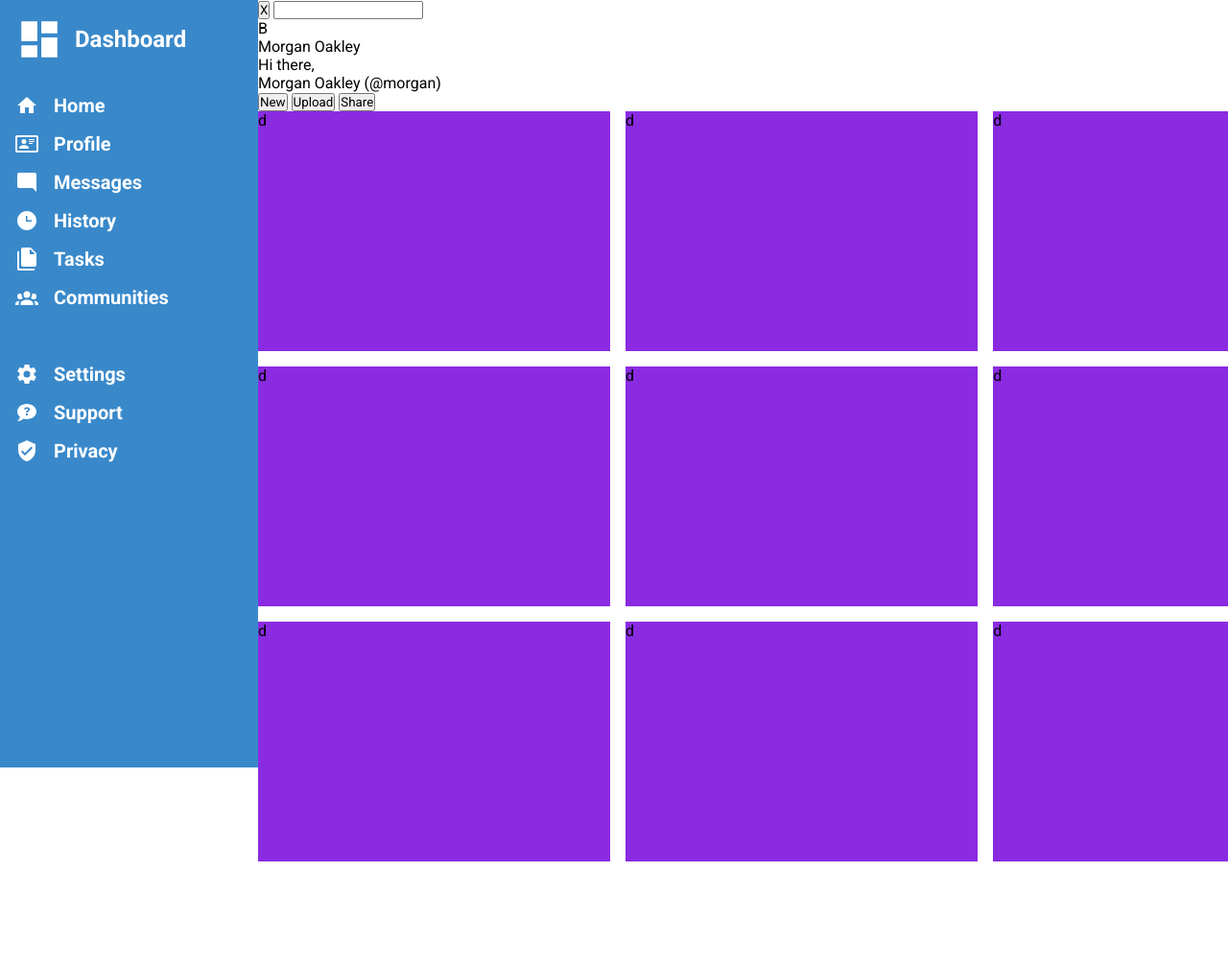
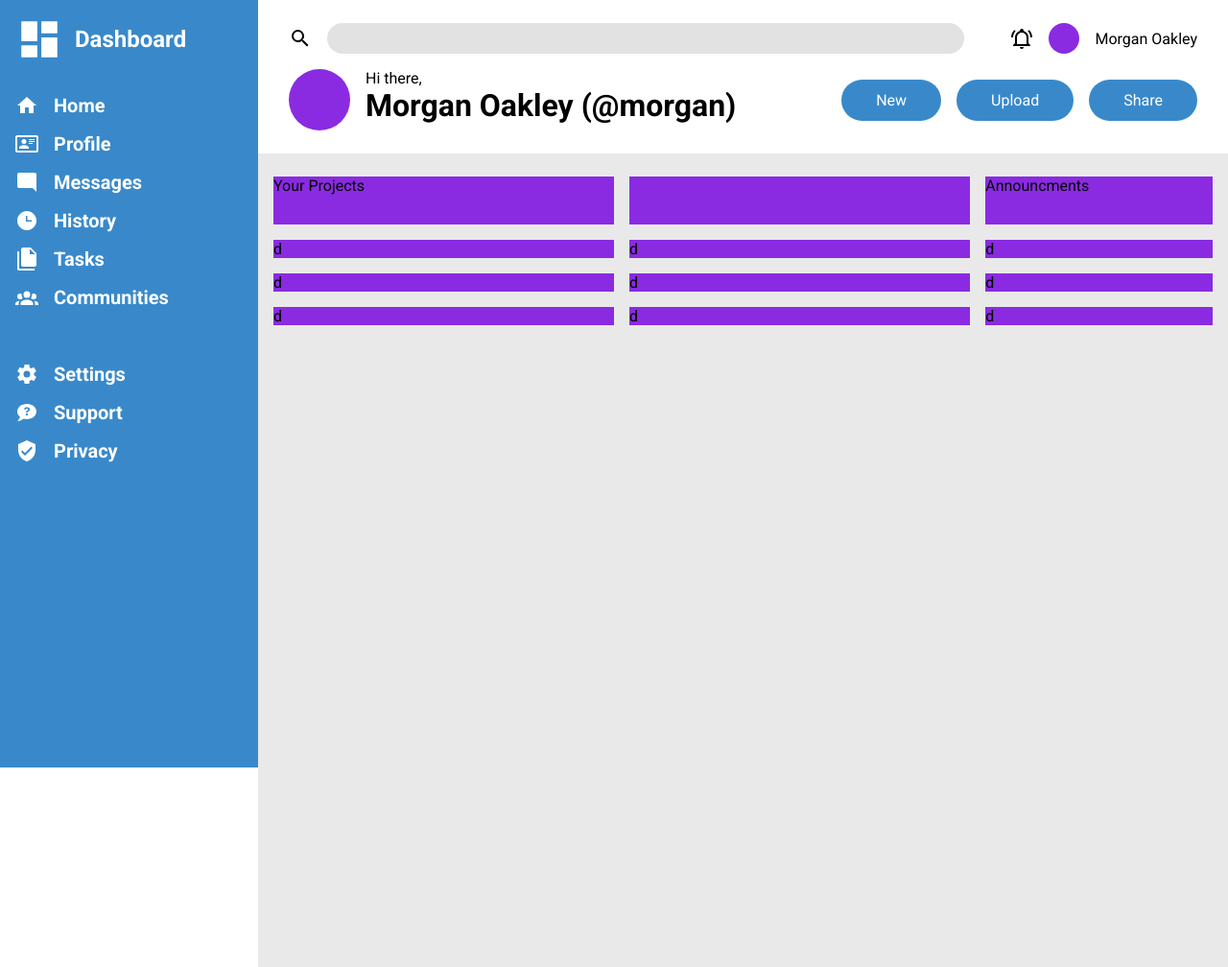
Before and after one commit to eit88888888/odin_admin_dashboard, a plain HTML site: page index.html in a window 1280 px wide. Shown: the whole page at 96% size. Before the commit the page ends 898 px from the top, so only its background shows below. Drawn offline with Linux system fonts and the light colour scheme.

Commit message:
Add Header Css, Edit main grid markup

```diff
--- a/index.html
+++ b/index.html
@@ -53,36 +53,49 @@
     <div class="main">
         <div class="header">
             <div class="first">
-                <button>X</button>
-            <input type="text">
-            <div class="bell">B</div>
+                <div class="icon"><svg xmlns="http://www.w3.org/2000/svg" viewBox="0 0 24 24"><title>magnify</title><path d="M9.5,3A6.5,6.5 0 0,1 16,9.5C16,11.11 15.41,12.59 14.44,13.73L14.71,14H15.5L20.5,19L19,20.5L14,15.5V14.71L13.73,14.44C12.59,15.41 11.11,16 9.5,16A6.5,6.5 0 0,1 3,9.5A6.5,6.5 0 0,1 9.5,3M9.5,5C7,5 5,7 5,9.5C5,12 7,14 9.5,14C12,14 14,12 14,9.5C14,7 12,5 9.5,5Z" /></svg></div>
+                <input class="input-field" type="text">
+                <div class="icon"><svg xmlns="http://www.w3.org/2000/svg" viewBox="0 0 24 24"><title>bell-ring-outline</title><path d="M10,21H14A2,2 0 0,1 12,23A2,2 0 0,1 10,21M21,19V20H3V19L5,17V11C5,7.9 7.03,5.17 10,4.29C10,4.19 10,4.1 10,4A2,2 0 0,1 12,2A2,2 0 0,1 14,4C14,4.1 14,4.19 14,4.29C16.97,5.17 19,7.9 19,11V17L21,19M17,11A5,5 0 0,0 12,6A5,5 0 0,0 7,11V18H17V11M19.75,3.19L18.33,4.61C20.04,6.3 21,8.6 21,11H23C23,8.07 21.84,5.25 19.75,3.19M1,11H3C3,8.6 3.96,6.3 5.67,4.61L4.25,3.19C2.16,5.25 1,8.07 1,11Z" /></svg></div>
                 <div class="profile-img"></div>
                 <p>Morgan Oakley</p>
             </div>
+
             <div class="second">
-                <div class="profile-img"></div>
+                <div class="left">
+                    <div class="profile-img bold-img"></div>
+                    <div class="welcome">
                         <p>Hi there,</p>
-                <p>Morgan Oakley (@morgan)</p>
+                    <p class="bold">Morgan Oakley (@morgan)</p>
+                    </div>
 
-
+                </div>
+                <div class="right">
                    <button class="btn">New</button>
                    <button class="btn">Upload</button>
                    <button class="btn">Share</button>
+                </div>
+
 
             </div>
 
         </div>
+        <div class="grid-container">
             <div class="grid">
-            <div class="el1 el">d</div>
-            <div class="el2 el">d</div>
-            <div class="el3 el">d</div>
+            <div class="el1 el">Your Projects</div>
+            <div class="el2 el"></div>
+            <div class="el3 el">Announcments</div>
             <div class="el4 el">d</div>
             <div class="el5 el">d</div>
             <div class="el6 el">d</div>
             <div class="el7 el">d</div>
             <div class="el8 el">d</div>
             <div class="el9 el">d</div>
+            <div class="el10 el">d</div>
+            <div class="el11 el">d</div>
+            <div class="el12 el">d</div>
         </div>
+        </div>
+
     </div>
 </div>
 
--- a/style.css
+++ b/style.css
@@ -55,11 +55,86 @@ h1 {
 }
 .grid {
     display: grid;
-    grid-template: 1fr 1fr 1fr / 3fr 3fr 2fr;
+    grid-template: 50px 1fr 1fr 1fr / 3fr 3fr 2fr;
     gap: 16px;
 }
 
 .el {
-    height: 250px;
     background-color: blueviolet;
 }
+.header {
+    display: grid;
+    grid-auto-flow: row;
+    gap: 16px;
+    padding: 24px 32px;
+}
+.first {
+    display: flex;
+    align-items: center;
+
+}
+
+.icon {
+    height: 24px;
+    aspect-ratio: 1;
+    margin-right: 16px;
+}
+
+.input-field {
+    width: auto;
+    height: 32px;
+    flex: 1;
+    border: none;
+    border-radius: 24px;
+    background-color: rgb(226, 226, 226);
+    margin-right: 48px;
+}
+
+.profile-img {
+    height: 32px;
+    aspect-ratio: 1;
+    background-color: blueviolet;
+    border-radius: 50%;
+    margin-right: 16px;
+}
+
+.second {
+    display: flex;
+    justify-content: space-between;
+    align-items: center;
+}
+
+.left {
+    display: flex;
+    flex-direction: row;
+}
+
+.right {
+    display: grid;
+    grid-auto-flow: column;
+    gap: 16px;
+}
+
+.btn {
+    font-size: 16px;
+    padding: 12px 36px;
+    border: none;
+    background-color: rgb(57, 137, 202);
+    border-radius: 24px;
+    color: white;
+}
+
+.bold {
+    font-size: 32px;
+    font-weight: 700;
+}
+
+.bold-img {
+    height: 64px;
+}
+
+.grid-container {
+    height: 100%;
+    background-color: rgb(233, 233, 233);
+    padding: 24px 16px;
+}
```
Lines whose indentation alone changed are shown as unchanged.
